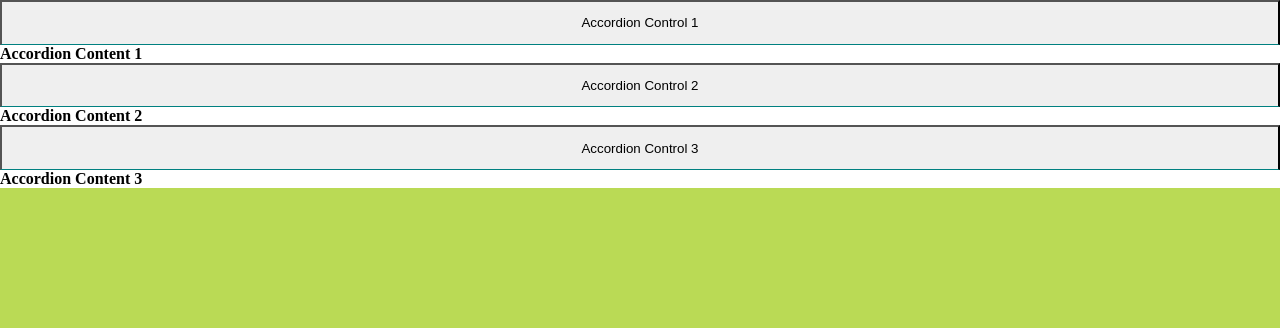
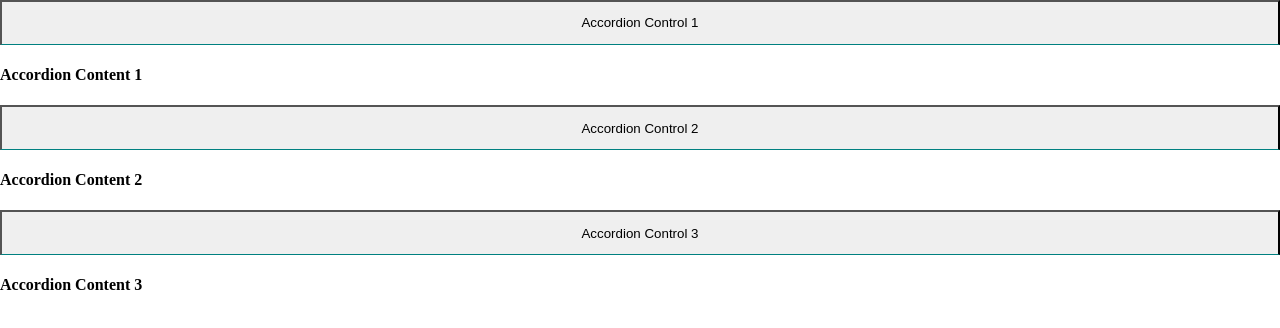
Before and after one commit to gorsuchtim/Tooldion, a website built with webpack: page src/html/index.html in a window 1280 px wide. Built offline with nearby package versions, Linux system fonts and the light colour scheme.

Commit message:
whatever

```diff
--- a/src/html/index.html
+++ b/src/html/index.html
@@ -5,6 +5,15 @@
     <meta name="viewport" content="width=device-width, initial-scale=1.0" />
     <title>Local Env</title>
     <style>
+      html,
+      body {
+        margin: 0;
+        padding: 0;
+        box-sizing: border-box;
+      }
+      .hidden {
+        display: hidden;
+      }
       .accordion__container {
         background-color: white;
       }
--- a/src/index.js
+++ /dev/null
@@ -1,6 +0,0 @@
-/*** Imports ***/
-import "./scss/shared.scss";
-import App from "./js/App";
-
-/*** Executed Code ***/
-window.addEventListener("DOMContentLoaded", App);
--- a/src/scss/_baseStyles.scss
+++ b/src/scss/_baseStyles.scss
@@ -1,6 +1,8 @@
-* {
+html,
+body {
   margin: 0;
   padding: 0;
+  box-sizing: border-box;
 }
 
 body {
```
Also changed, not shown: package.json (+11 -2 lines), 1 other file.
